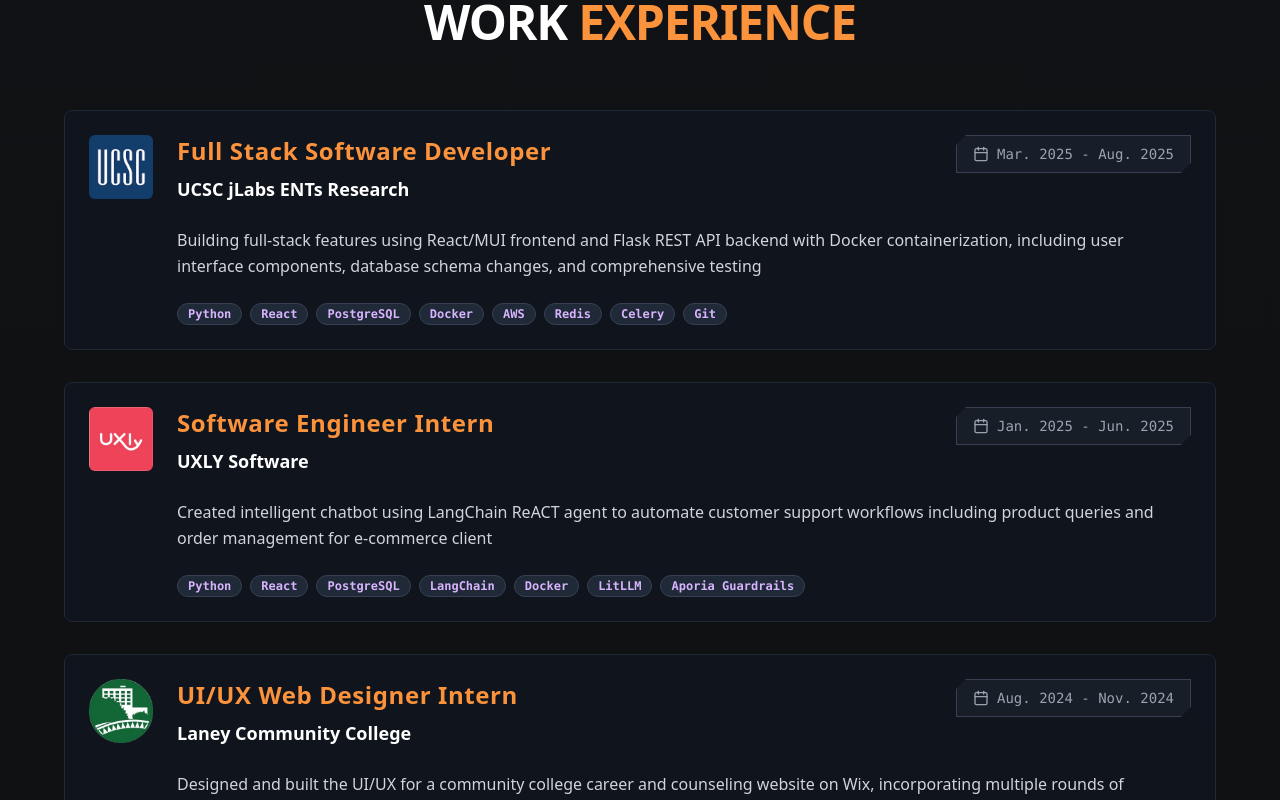
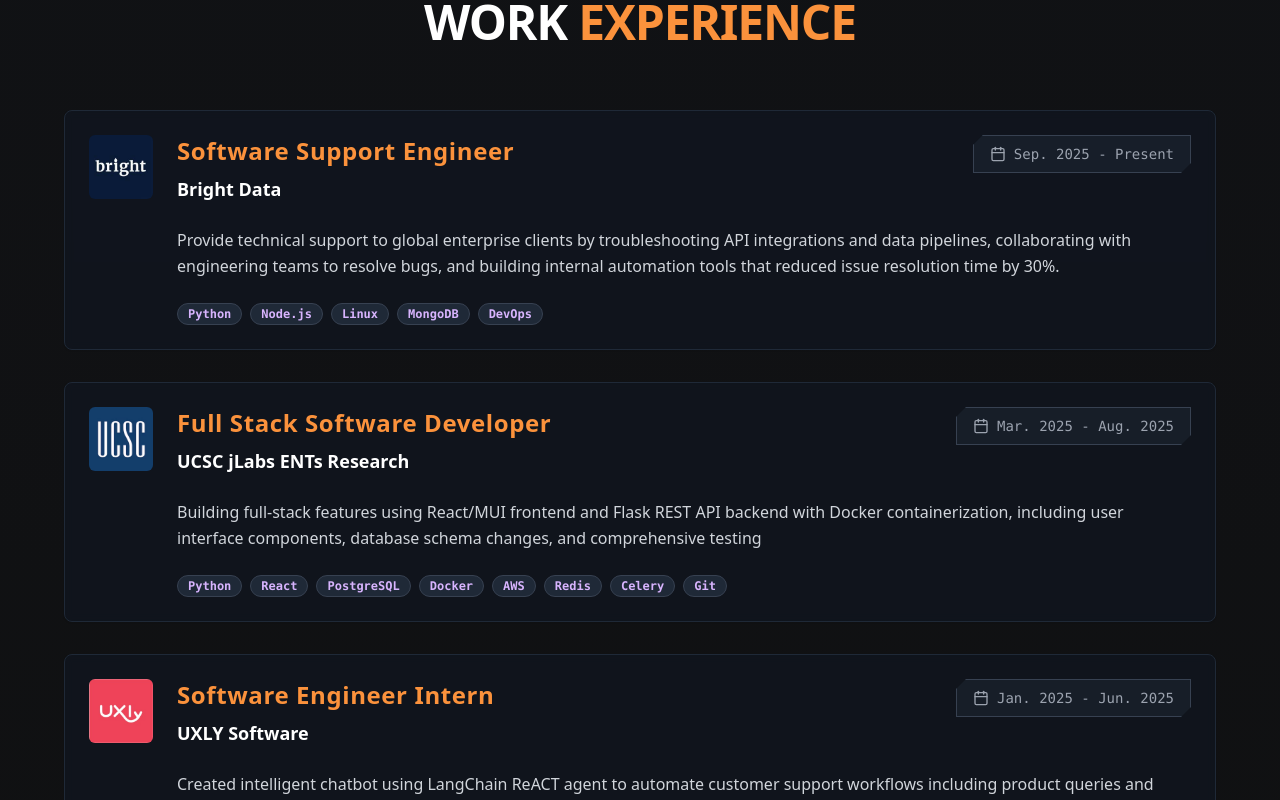
Before and after one commit to Jeeevii/JeeviAI, a Next.js app in the folder frontend/: page / in a window 1280 px wide. Shown: the part 1640-2440 px from the top of the page. Built offline with nearby package versions, Linux system fonts and the light colour scheme.

Commit message:
added brightdata as curr job to experiences

```diff
--- a/frontend/components/exp.tsx
+++ b/frontend/components/exp.tsx
@@ -3,6 +3,14 @@
 import { ExperienceCard } from "@/components/helpers/expcard"
 
 const experiences = [
+  {
+    title: "Software Support Engineer",
+    company: "Bright Data",
+    period: "Sep. 2025 - Present",
+    description: "Provide technical support to global enterprise clients by troubleshooting API integrations and data pipelines, collaborating with engineering teams to resolve bugs, and building internal automation tools that reduced issue resolution time by 30%.",
+    technologies: ["Python", "Node.js", 'Linux', "MongoDB", "DevOps"],
+    icon: "/icons/brightdata.jpg",
+  },
   {
     title: "Full Stack Software Developer",
     company: "UCSC jLabs ENTs Research",
```
Also changed, not shown: frontend/public/icons/brightdata.jpg (added).
